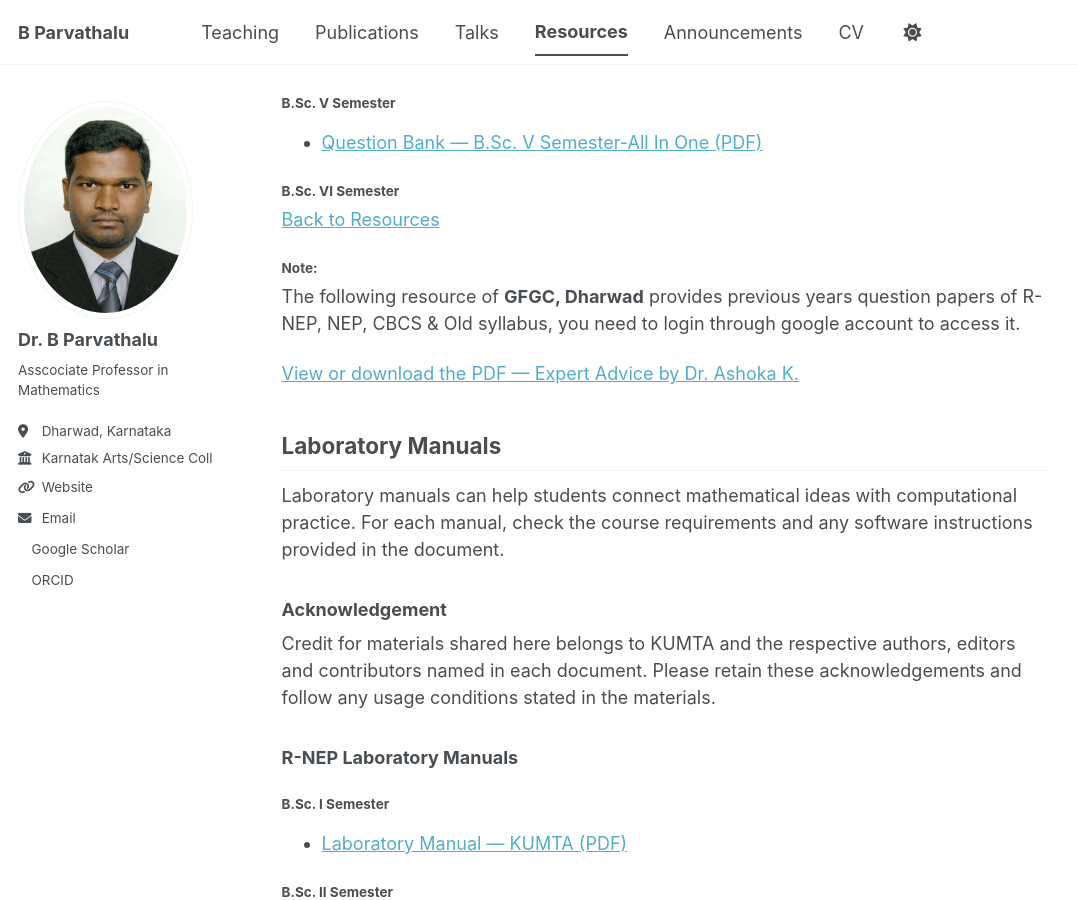
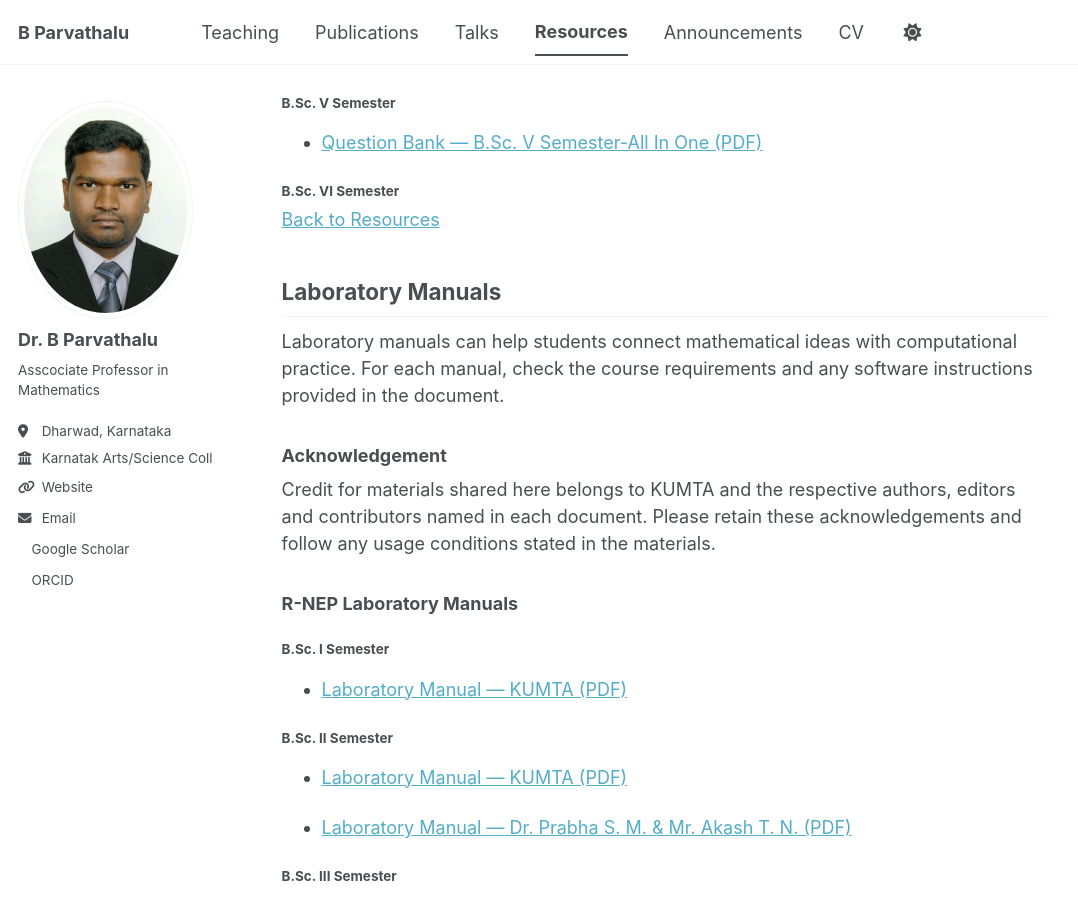
Before and after one commit to drbp-kcd/drbp-kcd.github.io, a Jekyll site: the page built from _resources/kumta.md, in a window 1280 px wide and 900 px high, scrolled down 853 px. Shown: the whole window, without its empty margins (0-1078 px from the left). Built offline with Jekyll 4.4.1, drawn with Linux system fonts in a browser that asks for light colours; a style sheet for code colours, icons or effects is not loaded.

Commit message:
Update kumta.md

```diff
--- a/_resources/kumta.md
+++ b/_resources/kumta.md
@@ -44,11 +44,6 @@ Question banks provide opportunities to practise concepts, strengthen problem-so
 
 [Back to Resources]({{ '/resources/' | relative_url }})
 
-#### Note:
-
-The following resource of **GFGC, Dharwad** provides previous years question papers of R-NEP, NEP, CBCS & Old syllabus, you need to login through google account to access it.
-
-[View or download the PDF — Expert Advice by Dr. Ashoka K.]({{ '/files/resources/JAM/iit-jam-expert-advice-ashoka-k.pdf' | relative_url }})
 
 ## Laboratory Manuals
 
```
